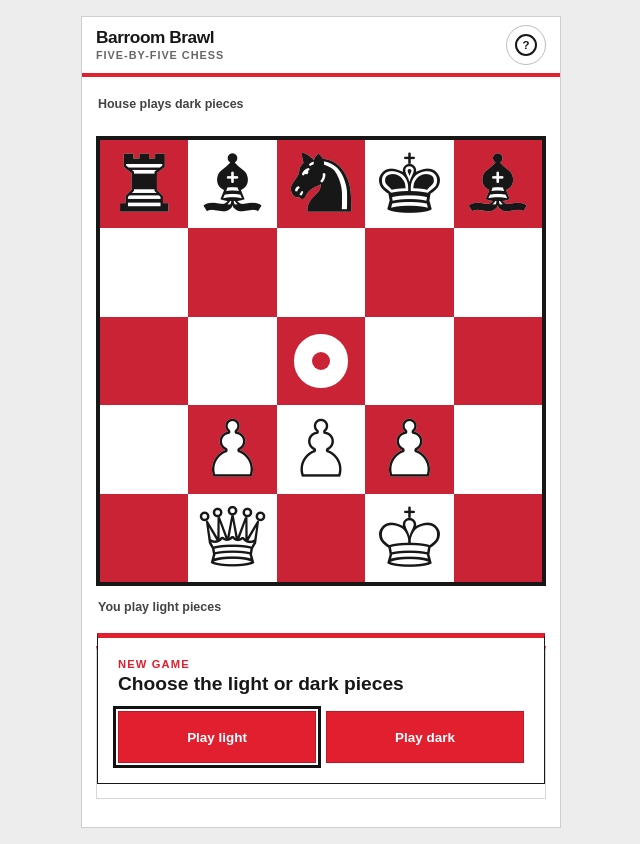
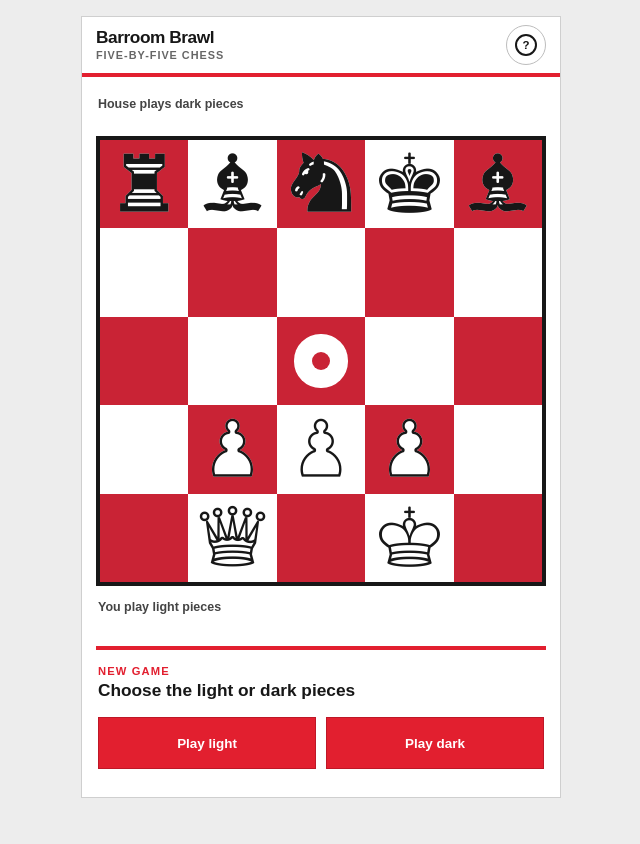
Before and after one commit to photocurio/daisy-chess, a website built with Vite: page index.html in a window 1280 px wide. Shown: the whole page, without its empty margins (319-959 px from the left). After the commit the page ends 816 px from the top, so only its background shows below. Built offline with nearby package versions, Linux system fonts and the light colour scheme.

Commit message:
Move side choice into game UI

```diff
--- a/src/web/main.ts
+++ b/src/web/main.ts
@@ -116,13 +116,24 @@ app.innerHTML = `
 
       <aside class="match-panel">
         <section class="match-card">
-          <div class="turn-callout" id="turn-callout" role="status" aria-live="polite">
-            <span class="turn-pip"></span>
-            <div><strong>Your move</strong><small>Select a piece to see its legal moves.</small></div>
+          <div class="side-choice" id="side-choice">
+            <span class="eyebrow">New game</span>
+            <h2>Choose the light or dark pieces</h2>
+            <div class="side-options">
+              <button type="button" data-side-choice="light">Play light</button>
+              <button type="button" data-side-choice="dark">Play dark</button>
+            </div>
           </div>
 
-          <div class="match-actions">
-            <button class="primary-button" id="new-game" type="button">Resign and try again</button>
+          <div class="game-controls" id="game-controls" hidden>
+            <div class="turn-callout" id="turn-callout" role="status" aria-live="polite">
+              <span class="turn-pip"></span>
+              <div><strong>Your move</strong><small>Select a piece to see its legal moves.</small></div>
+            </div>
+
+            <div class="match-actions">
+              <button class="primary-button" id="new-game" type="button">Resign and try again</button>
+            </div>
           </div>
         </section>
 
@@ -138,17 +149,6 @@ app.innerHTML = `
     </section>
   </main>
 
-  <dialog class="side-dialog" id="side-dialog" aria-labelledby="side-dialog-title">
-    <form method="dialog">
-      <span class="eyebrow">New game</span>
-      <h2 id="side-dialog-title">Choose the light or dark pieces</h2>
-      <div class="side-options">
-        <button type="button" data-side-choice="light">Play light</button>
-        <button type="button" data-side-choice="dark">Play dark</button>
-      </div>
-    </form>
-  </dialog>
-
   <dialog class="promotion-dialog" id="promotion-dialog">
     <form method="dialog">
       <span class="eyebrow">Pawn promotion</span>
@@ -163,11 +163,12 @@ const boardElement = requireElement<HTMLDivElement>("board")
 const thinkingElement = requireElement<HTMLDivElement>("board-thinking")
 const turnCallout = requireElement<HTMLDivElement>("turn-callout")
 const newGameButton = requireElement<HTMLButtonElement>("new-game")
+const sideChoice = requireElement<HTMLDivElement>("side-choice")
+const gameControls = requireElement<HTMLDivElement>("game-controls")
 const opponentStrip = requireElement<HTMLParagraphElement>("opponent-strip")
 const playerStrip = requireElement<HTMLParagraphElement>("player-strip")
 const rulesButton = requireElement<HTMLButtonElement>("rules-button")
 const rulesCard = requireElement<HTMLElement>("rules-card")
-const sideDialog = requireElement<HTMLDialogElement>("side-dialog")
 const promotionDialog = requireElement<HTMLDialogElement>("promotion-dialog")
 const promotionOptions = requireElement<HTMLDivElement>("promotion-options")
 
@@ -183,19 +184,12 @@ let snapshots: Position[] = []
 let thinking = false
 let engineRequestId = 0
 let shouldAnimateLastMove = false
+let choosingSide = true
 
-newGame()
+showSideChoice()
 registerWebMcpTools()
-sideDialog.showModal()
 
-newGameButton.addEventListener("click", () => {
-  engineRequestId++
-  thinking = false
-  selectedSquare = null
-  render()
-  sideDialog.showModal()
-})
-sideDialog.addEventListener("cancel", (event) => event.preventDefault())
+newGameButton.addEventListener("click", showSideChoice)
 for (const button of document.querySelectorAll<HTMLButtonElement>("[data-side-choice]")) {
   button.addEventListener("click", () => {
     const side = button.dataset.sideChoice
@@ -251,12 +245,18 @@ function newGame(): void {
 
 function startGame(side: Color): void {
   humanColor = side
-  if (sideDialog.open) sideDialog.close()
+  choosingSide = false
+  newGame()
+}
+
+function showSideChoice(): void {
+  humanColor = "light"
+  choosingSide = true
   newGame()
 }
 
 function requestEngineMove(): void {
-  if (displayStatus().type !== "ongoing" || position.turn === humanColor) return
+  if (choosingSide || displayStatus().type !== "ongoing" || position.turn === humanColor) return
 
   thinking = true
   selectedSquare = null
@@ -282,14 +282,14 @@ function applyGameMove(move: Move): void {
 }
 
 function playHumanMove(move: Move): void {
-  if (thinking || position.turn !== humanColor || displayStatus().type !== "ongoing") return
+  if (choosingSide || thinking || position.turn !== humanColor || displayStatus().type !== "ongoing") return
   applyGameMove(move)
   render()
   if (displayStatus().type === "ongoing") window.setTimeout(requestEngineMove, 260)
 }
 
 function handleSquareClick(square: number): void {
-  if (thinking || position.turn !== humanColor || displayStatus().type !== "ongoing") return
+  if (choosingSide || thinking || position.turn !== humanColor || displayStatus().type !== "ongoing") return
 
   const legalMoves = generateLegalMoves(position)
   const chosenMoves = selectedSquare === null
@@ -328,7 +328,9 @@ function render(errorMessage?: string): void {
   renderPlayerStrips()
   renderBoard(status)
   renderTurn(status, errorMessage)
-  newGameButton.hidden = status.type !== "ongoing"
+  sideChoice.hidden = !choosingSide
+  gameControls.hidden = choosingSide
+  newGameButton.hidden = choosingSide || status.type !== "ongoing"
 
   thinkingElement.classList.toggle("is-visible", thinking)
   thinkingElement.setAttribute("aria-hidden", String(!thinking))
@@ -357,6 +359,12 @@ function renderBoard(status: DisplayStatus): void {
     const isLightTile = (file + rank) % 2 === 1
     const isLastMove = lastMoveWasHuman && (lastMove?.from === square || lastMove?.to === square)
     const isCheck = piece?.type === "king" && isInCheck(position, piece.color)
+    const isSelectable = !choosingSide
+      && !thinking
+      && status.type === "ongoing"
+      && position.turn === humanColor
+      && piece?.color === humanColor
+    const isLegalTarget = !choosingSide && legalTargets.has(square)
 
     button.type = "button"
     button.className = [
@@ -368,11 +376,12 @@ function renderBoard(status: DisplayStatus): void {
       legalTargets.has(square) && Boolean(piece) ? "is-capture" : "",
       isLastMove ? "is-last" : "",
       isCheck ? "is-check" : "",
+      isSelectable ? "is-selectable" : "",
     ].filter(Boolean).join(" ")
     button.dataset.square = String(square)
     button.setAttribute("role", "gridcell")
     button.setAttribute("aria-label", squareLabel(square, piece, legalTargets.has(square)))
-    button.disabled = thinking || status.type !== "ongoing"
+    button.disabled = !isSelectable && !isLegalTarget
     button.addEventListener("click", () => handleSquareClick(square))
 
     button.innerHTML = `
@@ -513,6 +522,7 @@ function gameSnapshot(): Record<string, unknown> {
       ? generateLegalMoves(position).map(moveToUci)
       : [],
     engineThinking: thinking,
+    awaitingSideChoice: choosingSide,
   }
 }
 
--- a/src/web/styles.css
+++ b/src/web/styles.css
@@ -200,7 +200,7 @@ a:focus-visible {
   border: 0;
   color: inherit;
   container-type: inline-size;
-  cursor: grab;
+  cursor: default;
   touch-action: manipulation;
   transition: background-color 220ms ease, box-shadow 220ms ease;
 }
@@ -209,7 +209,11 @@ a:focus-visible {
   cursor: default;
 }
 
-.square:not(:disabled):active {
+.square.is-selectable {
+  cursor: grab;
+}
+
+.square.is-selectable:active {
   cursor: grabbing;
 }
 
@@ -222,7 +226,7 @@ a:focus-visible {
 }
 
 @media (hover: hover) {
-  .square:hover:not(:disabled)::before {
+  .square.is-selectable:hover::before {
     content: "";
     position: absolute;
     inset: 0;
@@ -387,15 +391,31 @@ a:focus-visible {
   gap: 10px;
 }
 
-.match-card,
 .rules-card {
   border: 1px solid var(--line);
   background: #ffffff;
 }
 
 .match-card {
-  padding: 15px;
+  background: #ffffff;
+}
+
+.side-choice,
+.game-controls {
+  padding: 15px 2px 0;
   border-top: 4px solid var(--brand-red);
+  animation: panel-in 220ms ease-out both;
+}
+
+.side-choice[hidden],
+.game-controls[hidden] {
+  display: none;
+}
+
+.side-choice h2 {
+  margin-bottom: 16px;
+  font-size: 1.08rem;
+  font-weight: 900;
 }
 
 .eyebrow {
@@ -419,23 +439,17 @@ p {
   align-items: center;
   gap: 11px;
   min-height: 60px;
-  padding: 11px 12px;
-  border-left: 4px solid var(--brand-red);
-  background: var(--soft);
-  transition: border-color 220ms ease, background-color 220ms ease;
-}
-
-.turn-callout--thinking {
-  border-color: #3f6f91;
+  padding: 6px 2px 11px;
+  background: transparent;
+  transition: color 220ms ease;
 }
 
 .turn-callout--danger {
-  border-color: var(--brand-red-dark);
-  background: #fff0f1;
+  color: var(--brand-red-dark);
 }
 
 .turn-callout--result {
-  border-color: var(--ink);
+  color: var(--ink);
 }
 
 .turn-pip {
@@ -474,7 +488,7 @@ p {
 
 .match-actions {
   display: block;
-  margin-top: 14px;
+  margin-top: 4px;
 }
 
 .primary-button {
@@ -578,7 +592,6 @@ p {
   line-height: 1.45;
 }
 
-.side-dialog,
 .promotion-dialog {
   width: min(420px, calc(100% - 24px));
   padding: 0;
@@ -589,22 +602,8 @@ p {
   background: #ffffff;
 }
 
-.side-dialog[open],
 .promotion-dialog[open] {
   animation: dialog-in 260ms cubic-bezier(0.22, 1, 0.36, 1) both;
-}
-
-.side-dialog {
-  width: min(480px, 100%);
-  max-width: none;
-  margin: auto auto 0;
-  border-right: 0;
-  border-bottom: 0;
-  border-left: 0;
-}
-
-.side-dialog::backdrop {
-  background: transparent;
 }
 
 .promotion-dialog::backdrop {
@@ -612,12 +611,10 @@ p {
   animation: backdrop-in 220ms ease-out both;
 }
 
-.side-dialog form,
 .promotion-dialog form {
   padding: 20px;
 }
 
-.side-dialog h2,
 .promotion-dialog h2 {
   margin-bottom: 16px;
   font-size: 1.2rem;
@@ -714,13 +711,6 @@ p {
     border: 1px solid #cfcfcf;
   }
 
-  .side-dialog {
-    width: min(448px, calc(100% - 32px));
-    margin-bottom: 16px;
-    border-right: 1px solid var(--ink);
-    border-bottom: 1px solid var(--ink);
-    border-left: 1px solid var(--ink);
-  }
 }
 
 @media (max-width: 370px) {
```
